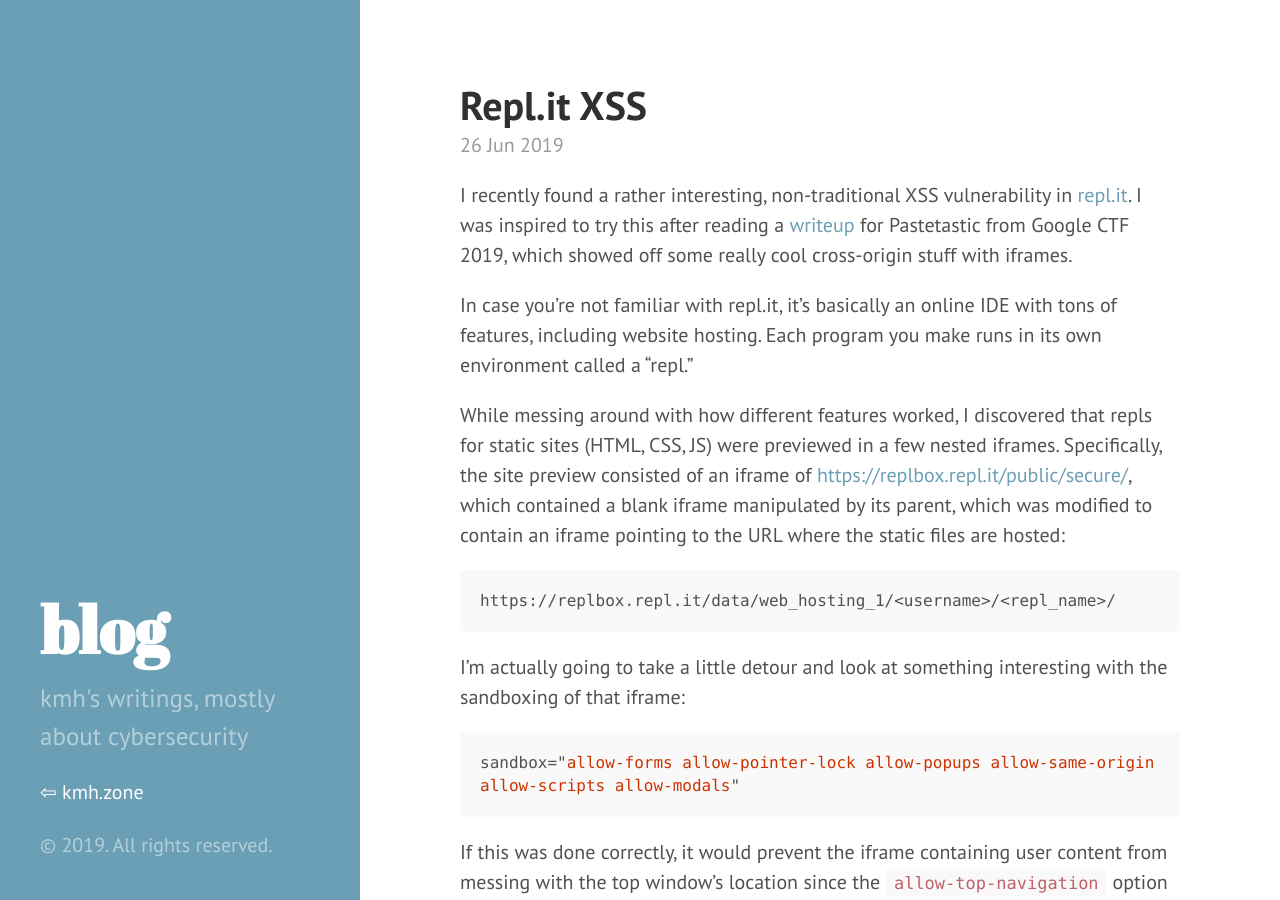
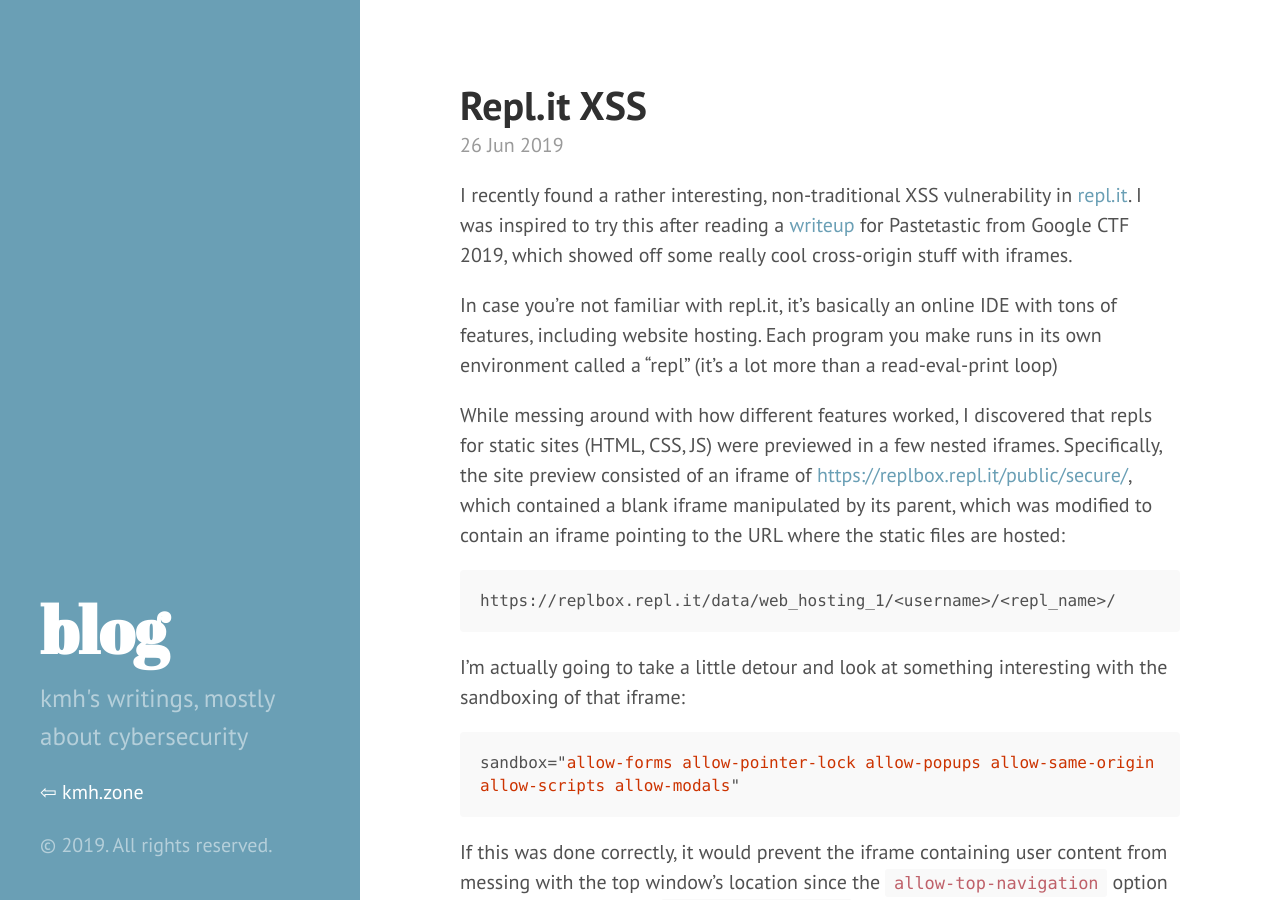
Before and after one commit to kmh11/blog, a Jekyll site: the page built from _posts/2019-06-26-replit-xss.md, in a window 1280 px wide and 900 px high. Built offline with Jekyll 4.4.1, drawn with Linux system fonts in a browser that asks for light colours; some of the changed text lies outside the part shown.

Commit message:
semicolon

````diff
--- a/_posts/2019-06-26-replit-xss.md
+++ b/_posts/2019-06-26-replit-xss.md
@@ -7,7 +7,7 @@
 
 I recently found a rather interesting, non-traditional XSS vulnerability in [repl.it](https://repl.it). I was inspired to try this after reading a [writeup](https://github.com/koczkatamas/gctf19/tree/master/pastetastic) for Pastetastic from Google CTF 2019, which showed off some really cool cross-origin stuff with iframes.
 
-In case you're not familiar with repl.it, it's basically an online IDE with tons of features, including website hosting. Each program you make runs in its own environment called a "repl."
+In case you're not familiar with repl.it, it's basically an online IDE with tons of features, including website hosting. Each program you make runs in its own environment called a "repl" (it's a lot more than a read-eval-print loop)
 
 While messing around with how different features worked, I discovered that repls for static sites (HTML, CSS, JS) were previewed in a few nested iframes. Specifically, the site preview consisted of an iframe of [https://replbox.repl.it/public/secure/](https://replbox.repl.it/public/secure/), which contained a blank iframe manipulated by its parent, which was modified to contain an iframe pointing to the URL where the static files are hosted:
 
@@ -91,7 +91,7 @@
 https://replbox.repl.it/public/secure/
 ```
 
-However, in my toolkit of random things that sometimes work, I had a trick that was the intended solution for a problem I wrote for [ångstromCTF 2019](https://kmh.zone/blog/2019/04/24/angstromctf-2019.html#dom-validator): there are often inconsistensies in how having multiple slashes in a URL is handled. Some web servers collapse them, some don't.
+However, in my toolkit of random things that sometimes work, I had a trick that was the intended solution for a problem I wrote for [ångstromCTF 2019](https://kmh.zone/blog/2019/04/24/angstromctf-2019.html#dom-validator); there are often inconsistensies in how having multiple slashes in a URL is handled. Some web servers collapse them, some don't.
 
 In this case, it seems like however they are matching the redirect does not collapse multiple slashes, but the reverse proxy to the API does. This means that you can go to [https://repl.it/public//secure/](https://repl.it/public//secure/) and still get full code execution on the `repl.it` domain. Since they never contacted me to verify whether it was fixed, I had no way or reason to let them know. Oh well.
 
````
